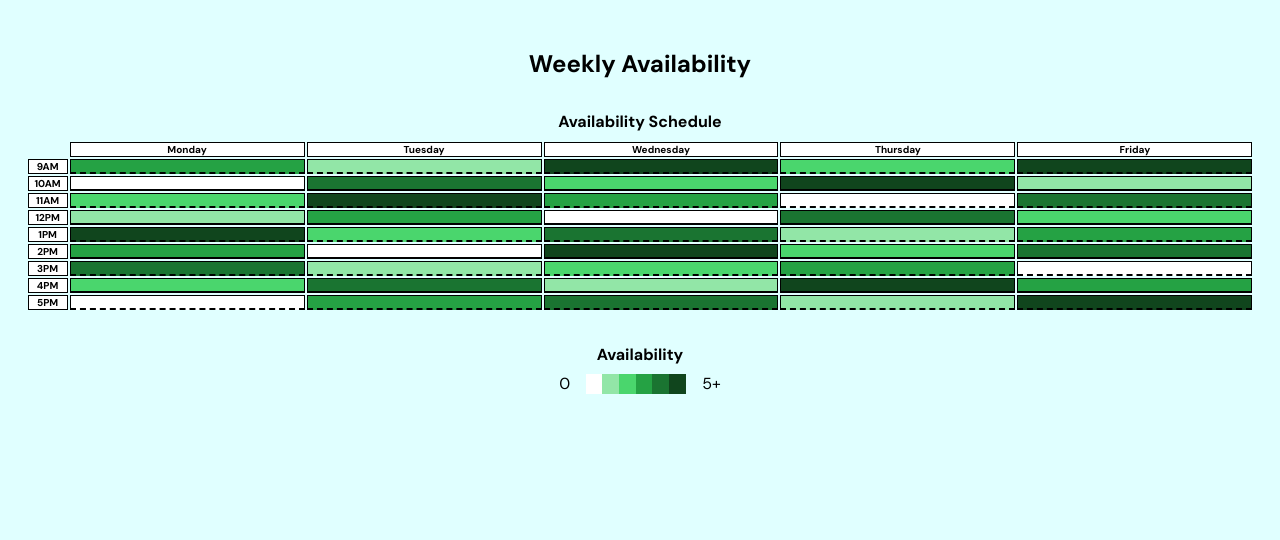
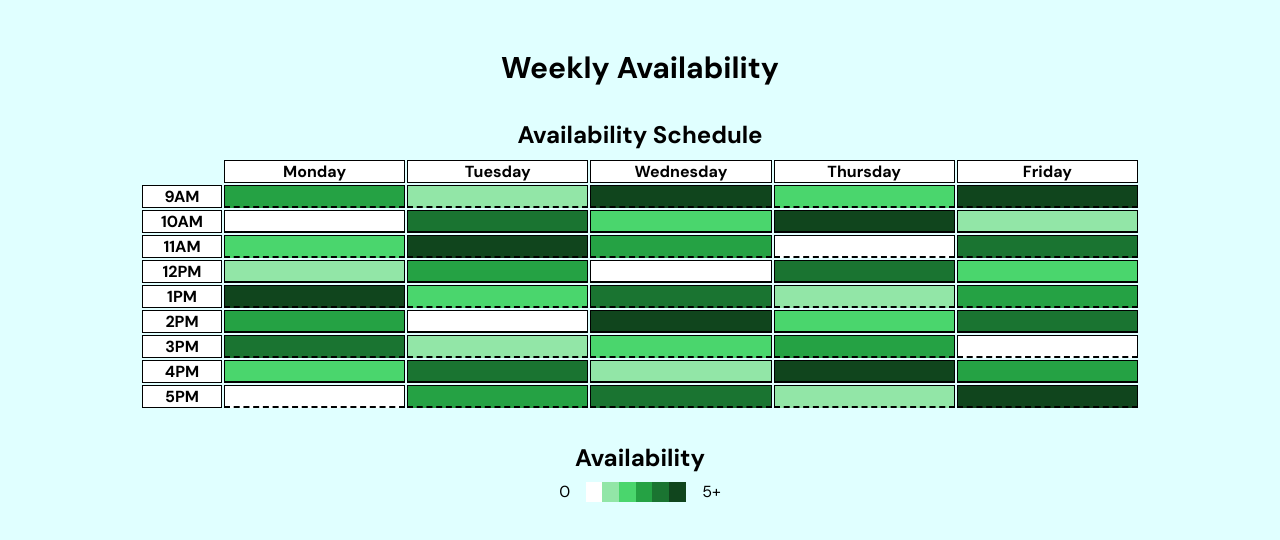
Before and after one commit to chrisventouris-stg/Learning, a plain HTML site: page Variables/Lab/Availability Table/index.html in a window 1280 px wide. Drawn offline with Linux system fonts and the light colour scheme.

Commit message:
Update styles.css

```diff
--- a/Variables/Lab/Availability Table/styles.css
+++ b/Variables/Lab/Availability Table/styles.css
@@ -147,3 +147,54 @@ tbody td {
     margin-left: 1rem;
     margin-right: 1rem;
 }
+
+@media screen and (min-width:600px){
+    .availability-container {
+        max-width: 600px
+    }
+
+    h1 {
+        font-size: var(--font-size-l);
+        margin: 3rem 1rem 2rem;
+    }
+
+    h2 {
+        font-size: var(--font-size-m);
+        text-align: center;
+    }
+
+    th {
+        font-size: var(--font-size-xs);
+    }
+
+    thead th:first-child,
+    tbody th {
+        width: 4rem;
+    }
+
+}
+@media screen and (min-width:1020px){
+    .availability-container {
+        max-width: 1000px
+    }
+
+    h1 {
+        font-size: var(--font-size-l);
+        margin: 3rem 1rem 2rem;
+    }
+
+    h2 {
+        font-size: var(--font-size-m);
+        text-align: center;
+    }
+
+    th {
+        font-size: var(--font-size-s);
+    }
+
+    thead th:first-child,
+    tbody th {
+        width: 5rem;
+    }
+
+}
```
